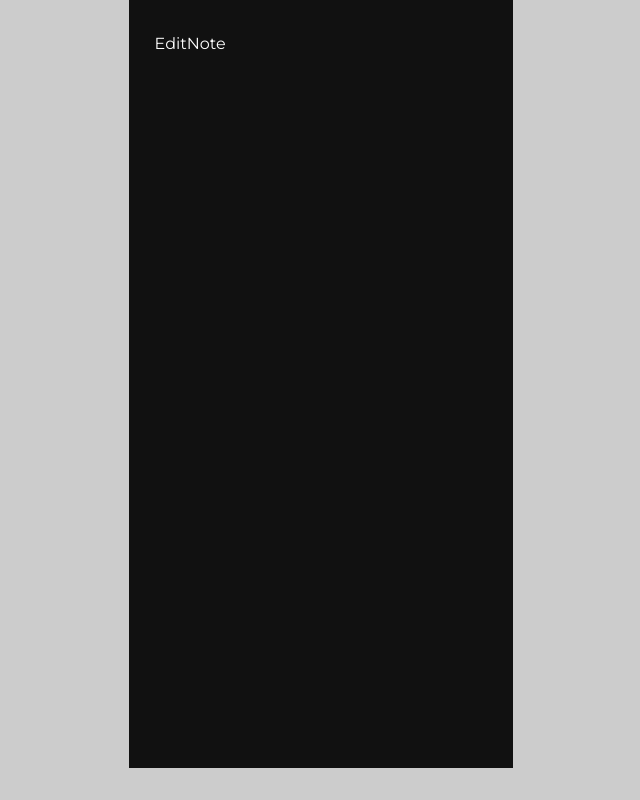
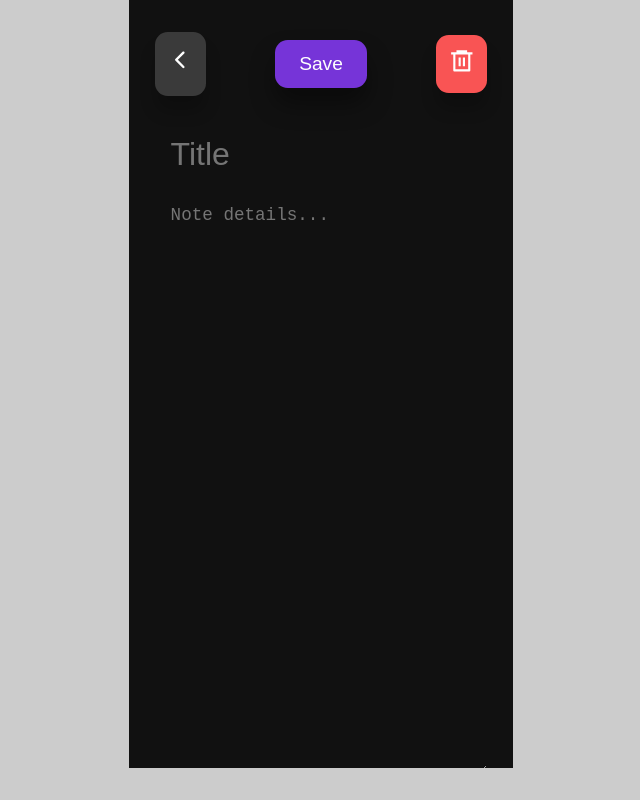
Before and after one commit to jaredgutkin/react-notepad, a React (Create React App) app: page /edit-note/1 in a window 1280 px wide. Shown: the whole page, without its empty margins (319-959 px from the left). Built offline with nearby package versions, Linux system fonts and the light colour scheme.

Commit message:
edit note page

```diff
--- a/src/pages/EditNote.jsx
+++ b/src/pages/EditNote.jsx
@@ -1,8 +1,20 @@
-import React from 'react'
+import { Link } from "react-router-dom"
+import { IoIosArrowBack } from 'react-icons/io'
+import { RiDeleteBin6Line } from 'react-icons/ri'
 
 function EditNote() {
   return (
-    <div>EditNote</div>
+    <section>
+      <header className="create-note__header">
+        <Link to="/" className="btn"><IoIosArrowBack/></Link>
+        <button className="btn lg primary">Save</button>
+        <button className="btn danger"><RiDeleteBin6Line/></button>
+      </header>
+      <form className="create-note__form">
+        <input type="text" placeholder="Title" autoFocus />
+        <textarea rows="28" placeholder="Note details..."></textarea>
+      </form>
+    </section>
   )
 }
 
```
